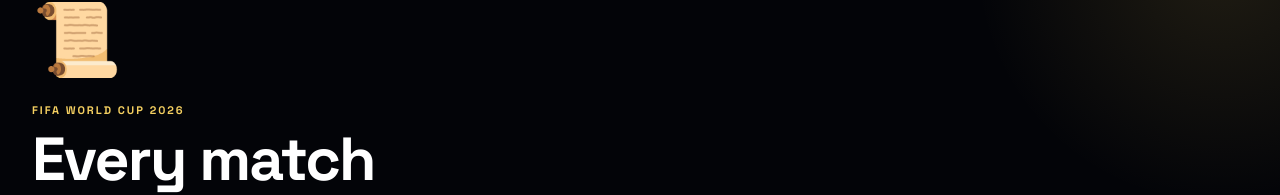
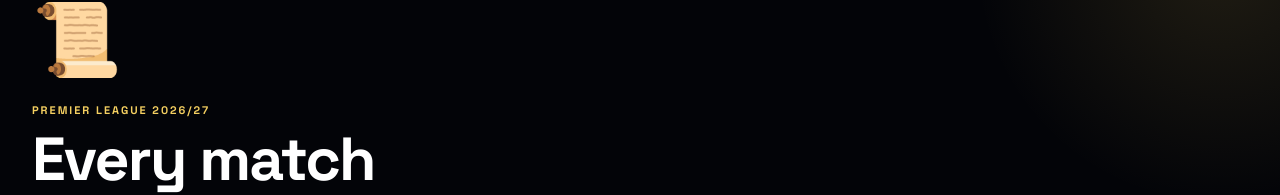
Before and after one commit to saisrikiran25-ctrl/GuessTheScript, a React (Vite) app: page /#/welcome in a window 1280 px wide. Shown: the part 172-367 px from the top of the page. Built offline with nearby package versions, Linux system fonts and the light colour scheme; no server answers; the database is empty.

Commit message:
feat: rebrand to Premier League 2026/27 GW1 — 10 fixtures, leaderboard, home tabs, share cards and onboarding

```diff
--- a/src/components/layout/ScreenHeader.tsx
+++ b/src/components/layout/ScreenHeader.tsx
@@ -182,7 +182,7 @@
             marginTop: '3px',
           }}
         >
-          FIFA World Cup 2026
+          Premier League 2026/27
         </span>
       </div>
     </div>
--- a/src/data/matches.ts
+++ b/src/data/matches.ts
@@ -1,133 +1,276 @@
 import type { Match } from '@/types';
 import { ALL_SCRIPTS, SIDE_PREDICTION_SETS } from './scripts';
 
-// ─── Match Data — 2026 FIFA World Cup Semis, Third Place & Final ──────────
-// Based on actual FIFA World Cup 2026 tournament dates.
-// Clean seed data: all matches start as upcoming.
+// ─── Match Data — Premier League 2026/27 · Gameweek 1 ───────
+// All kickoff times stored as UTC. BST = UTC+1.
 
 export const MATCHES: Match[] = [
-  // ─────────────────────────────────────────────────────────
-  // SEMIFINAL 1
-  // ─────────────────────────────────────────────────────────
+
+  // ─── Friday 21 Aug · 20:00 BST (19:00 UTC) ──────────────
   {
-    id: 'sf1',
-    label: 'Semifinal 1',
-    sublabel: 'FIFA World Cup 2026',
+    id: 'gw1_m1',
+    label: 'Gameweek 1 · Match 1',
+    sublabel: 'Premier League 2026/27',
     teamA: {
-      id: 'fra',
-      name: 'France',
-      shortCode: 'FRA',
-      flagEmoji: '🇫🇷',
-      primaryColor: '#002395',
-      flagCode: 'fr',
+      id: 'ars',
+      name: 'Arsenal',
+      shortCode: 'ARS',
+      flagEmoji: '🔴',
+      primaryColor: '#EF0107',
     },
     teamB: {
-      id: 'esp',
-      name: 'Spain',
-      shortCode: 'ESP',
-      flagEmoji: '🇪🇸',
-      primaryColor: '#AA151B',
-      flagCode: 'es',
+      id: 'cov',
+      name: 'Coventry City',
+      shortCode: 'COV',
+      flagEmoji: '⚽',
+      primaryColor: '#005FA4',
     },
-    kickoff: '2026-07-14T19:00:00Z', // 3:00 PM ET
+    kickoff: '2026-08-21T19:00:00Z',
     status: 'upcoming',
-    venue: 'AT&T Stadium',
-    city: 'Dallas',
+    venue: 'Emirates Stadium',
+    city: 'London',
     scripts: ALL_SCRIPTS,
     sideOptions: SIDE_PREDICTION_SETS.default,
   },
 
-  // ─────────────────────────────────────────────────────────
-  // SEMIFINAL 2
-  // ─────────────────────────────────────────────────────────
+  // ─── Saturday 22 Aug · 12:30 BST (11:30 UTC) ────────────
   {
-    id: 'sf2',
-    label: 'Semifinal 2',
-    sublabel: 'FIFA World Cup 2026',
+    id: 'gw1_m2',
+    label: 'Gameweek 1 · Match 2',
+    sublabel: 'Premier League 2026/27',
     teamA: {
-      id: 'arg',
-      name: 'Argentina',
-      shortCode: 'ARG',
-      flagEmoji: '🇦🇷',
-      primaryColor: '#74ACDF',
-      flagCode: 'ar',
+      id: 'hul',
+      name: 'Hull City',
+      shortCode: 'HUL',
+      flagEmoji: '🐯',
+      primaryColor: '#F5A12D',
     },
     teamB: {
-      id: 'eng',
-      name: 'England',
-      shortCode: 'ENG',
-      flagEmoji: '🏴󠁧󠁢󠁥󠁮󠁧󠁿',
-      primaryColor: '#CE1126',
-      flagCode: 'gb-eng',
+      id: 'mun',
+      name: 'Manchester United',
+      shortCode: 'MUN',
+      flagEmoji: '🔴',
+      primaryColor: '#DA020E',
     },
-    kickoff: '2026-07-15T19:00:00Z', // 3:00 PM ET
+    kickoff: '2026-08-22T11:30:00Z',
     status: 'upcoming',
-    venue: 'Mercedes-Benz Stadium',
-    city: 'Atlanta',
+    venue: 'MKM Stadium',
+    city: 'Hull',
     scripts: ALL_SCRIPTS,
     sideOptions: SIDE_PREDICTION_SETS.default,
   },
 
-  // ─────────────────────────────────────────────────────────
-  // THIRD PLACE PLAYOFF
-  // ─────────────────────────────────────────────────────────
+  // ─── Saturday 22 Aug · 15:00 BST (14:00 UTC) ────────────
   {
-    id: 'tp',
-    label: 'Third Place',
-    sublabel: 'FIFA World Cup 2026',
+    id: 'gw1_m3',
+    label: 'Gameweek 1 · Match 3',
+    sublabel: 'Premier League 2026/27',
     teamA: {
-      id: 'fra',
-      name: 'France',
-      shortCode: 'FRA',
-      flagEmoji: '🇫🇷',
-      primaryColor: '#002395',
-      flagCode: 'fr',
+      id: 'eve',
+      name: 'Everton',
+      shortCode: 'EVE',
+      flagEmoji: '🔵',
+      primaryColor: '#003399',
     },
     teamB: {
-      id: 'eng',
-      name: 'England',
-      shortCode: 'ENG',
-      flagEmoji: '🏴󠁧󠁢󠁥󠁮󠁧󠁿',
-      primaryColor: '#CE1126',
-      flagCode: 'gb-eng',
+      id: 'cry',
+      name: 'Crystal Palace',
+      shortCode: 'CRY',
+      flagEmoji: '🦅',
+      primaryColor: '#1B458F',
     },
-    kickoff: '2026-07-18T19:00:00Z', // 3:00 PM ET
+    kickoff: '2026-08-22T14:00:00Z',
     status: 'upcoming',
-    venue: 'Estadio Azteca',
-    city: 'Mexico City',
+    venue: 'Goodison Park',
+    city: 'Liverpool',
     scripts: ALL_SCRIPTS,
     sideOptions: SIDE_PREDICTION_SETS.default,
   },
 
-  // ─────────────────────────────────────────────────────────
-  // FINAL
-  // ─────────────────────────────────────────────────────────
   {
-    id: 'final',
-    label: 'The Final',
-    sublabel: 'FIFA World Cup 2026',
+    id: 'gw1_m4',
+    label: 'Gameweek 1 · Match 4',
+    sublabel: 'Premier League 2026/27',
     teamA: {
-      id: 'esp',
-      name: 'Spain',
-      shortCode: 'ESP',
-      flagEmoji: '🇪🇸',
-      primaryColor: '#AA151B',
-      flagCode: 'es',
+      id: 'ips',
+      name: 'Ipswich Town',
+      shortCode: 'IPS',
+      flagEmoji: '🔵',
+      primaryColor: '#3A64A3',
     },
     teamB: {
-      id: 'arg',
-      name: 'Argentina',
-      shortCode: 'ARG',
-      flagEmoji: '🇦🇷',
-      primaryColor: '#74ACDF',
-      flagCode: 'ar',
+      id: 'sun',
+      name: 'Sunderland',
+      shortCode: 'SUN',
+      flagEmoji: '🔴',
+      primaryColor: '#EB172B',
     },
-    kickoff: '2026-07-19T19:00:00Z', // 3:00 PM ET
+    kickoff: '2026-08-22T14:00:00Z',
     status: 'upcoming',
-    venue: 'MetLife Stadium',
-    city: 'New York / New Jersey',
+    venue: 'Portman Road',
+    city: 'Ipswich',
     scripts: ALL_SCRIPTS,
-    sideOptions: SIDE_PREDICTION_SETS.final,
+    sideOptions: SIDE_PREDICTION_SETS.default,
+  },
+
+  {
+    id: 'gw1_m5',
+    label: 'Gameweek 1 · Match 5',
+    sublabel: 'Premier League 2026/27',
+    teamA: {
+      id: 'nfo',
+      name: 'Nottingham Forest',
+      shortCode: 'NFO',
+      flagEmoji: '🌳',
+      primaryColor: '#DD0000',
+    },
+    teamB: {
+      id: 'lee',
+      name: 'Leeds United',
+      shortCode: 'LEE',
+      flagEmoji: '⚪',
+      primaryColor: '#FFCD00',
+    },
+    kickoff: '2026-08-22T14:00:00Z',
+    status: 'upcoming',
+    venue: 'City Ground',
+    city: 'Nottingham',
+    scripts: ALL_SCRIPTS,
+    sideOptions: SIDE_PREDICTION_SETS.default,
+  },
+
+  // ─── Saturday 22 Aug · 17:30 BST (16:30 UTC) ────────────
+  {
+    id: 'gw1_m6',
+    label: 'Gameweek 1 · Match 6',
+    sublabel: 'Premier League 2026/27',
+    teamA: {
+      id: 'bre',
+      name: 'Brentford',
+      shortCode: 'BRE',
+      flagEmoji: '⚪',
+      primaryColor: '#E30613',
+    },
+    teamB: {
+      id: 'spu',
+      name: 'Tottenham Hotspur',
+      shortCode: 'SPU',
+      flagEmoji: '🐓',
+      primaryColor: '#132257',
+    },
+    kickoff: '2026-08-22T16:30:00Z',
+    status: 'upcoming',
+    venue: 'Gtech Community Stadium',
+    city: 'London',
+    scripts: ALL_SCRIPTS,
+    sideOptions: SIDE_PREDICTION_SETS.default,
+  },
+
+  // ─── Sunday 23 Aug · 14:00 BST (13:00 UTC) ──────────────
+  {
+    id: 'gw1_m7',
+    label: 'Gameweek 1 · Match 7',
+    sublabel: 'Premier League 2026/27',
+    teamA: {
+      id: 'bha',
+      name: 'Brighton',
+      shortCode: 'BHA',
+      flagEmoji: '🔵',
+      primaryColor: '#0057B8',
+    },
+    teamB: {
+      id: 'avl',
+      name: 'Aston Villa',
+      shortCode: 'AVL',
+      flagEmoji: '🦁',
+      primaryColor: '#670E36',
+    },
+    kickoff: '2026-08-23T13:00:00Z',
+    status: 'upcoming',
+    venue: 'Amex Stadium',
+    city: 'Brighton',
+    scripts: ALL_SCRIPTS,
+    sideOptions: SIDE_PREDICTION_SETS.default,
+  },
+
+  {
+    id: 'gw1_m8',
+    label: 'Gameweek 1 · Match 8',
+    sublabel: 'Premier League 2026/27',
+    teamA: {
+      id: 'mci',
+      name: 'Manchester City',
+      shortCode: 'MCI',
+      flagEmoji: '🔵',
+      primaryColor: '#6CABDD',
+    },
+    teamB: {
+      id: 'bou',
+      name: 'Bournemouth',
+      shortCode: 'BOU',
+      flagEmoji: '🍒',
+      primaryColor: '#DA291C',
+    },
+    kickoff: '2026-08-23T13:00:00Z',
+    status: 'upcoming',
+    venue: 'Etihad Stadium',
+    city: 'Manchester',
+    scripts: ALL_SCRIPTS,
+    sideOptions: SIDE_PREDICTION_SETS.default,
+  },
+
+  // ─── Sunday 23 Aug · 16:30 BST (15:30 UTC) ──────────────
+  {
+    id: 'gw1_m9',
+    label: 'Gameweek 1 · Match 9',
+    sublabel: 'Premier League 2026/27',
+    teamA: {
+      id: 'new',
+      name: 'Newcastle United',
+      shortCode: 'NEW',
+      flagEmoji: '⚫',
+      primaryColor: '#241F20',
+    },
+    teamB: {
+      id: 'liv',
+      name: 'Liverpool',
+      shortCode: 'LIV',
+      flagEmoji: '🔴',
+      primaryColor: '#C8102E',
+    },
+    kickoff: '2026-08-23T15:30:00Z',
+    status: 'upcoming',
+    venue: 'St. James\' Park',
+    city: 'Newcastle',
+    scripts: ALL_SCRIPTS,
+    sideOptions: SIDE_PREDICTION_SETS.default,
+  },
+
+  // ─── Monday 24 Aug · 20:00 BST (19:00 UTC) ──────────────
+  {
+    id: 'gw1_m10',
+    label: 'Gameweek 1 · Match 10',
+    sublabel: 'Premier League 2026/27',
+    teamA: {
+      id: 'ful',
+      name: 'Fulham',
+      shortCode: 'FUL',
+      flagEmoji: '⚫',
+      primaryColor: '#CC0000',
+    },
+    teamB: {
+      id: 'che',
+      name: 'Chelsea',
+      shortCode: 'CHE',
+      flagEmoji: '🔵',
+      primaryColor: '#034694',
+    },
+    kickoff: '2026-08-24T19:00:00Z',
+    status: 'upcoming',
+    venue: 'Craven Cottage',
+    city: 'London',
+    scripts: ALL_SCRIPTS,
+    sideOptions: SIDE_PREDICTION_SETS.default,
   },
 ];
 
@@ -136,5 +279,5 @@
 }
 
 export function getMatchOrder(): string[] {
-  return ['sf1', 'sf2', 'tp', 'final'];
+  return MATCHES.map((m) => m.id);
 }
--- a/src/screens/Home.tsx
+++ b/src/screens/Home.tsx
@@ -16,7 +16,7 @@
   const navigate = useNavigate();
   const player = playerState.player;
 
-  const [stageFilter, setStageFilter] = useState<'all' | 'semifinal' | 'final'>('all');
+  const [stageFilter, setStageFilter] = useState<'all' | 'fri' | 'sat' | 'sun' | 'mon'>('all');
 
   useEffect(() => {
     Analytics.appOpen(player?.isGuest ?? true);
@@ -36,8 +36,15 @@
   const tournamentScore = player?.tournamentScore ?? 0;
 
   const filteredMatches = matchState.matches.filter((m) => {
-    if (stageFilter === 'semifinal') return m.id.startsWith('sf');
-    if (stageFilter === 'final') return m.id === 'final';
+    if (stageFilter === 'all') return true;
+    const kickoff = new Date(m.kickoff);
+    // Convert UTC to BST (UTC+1) for day comparison
+    const bstDate = new Date(kickoff.getTime() + 60 * 60 * 1000);
+    const day = bstDate.getUTCDay(); // 0=Sun, 1=Mon, 2=Tue, 5=Fri, 6=Sat
+    if (stageFilter === 'fri') return day === 5;
+    if (stageFilter === 'sat') return day === 6;
+    if (stageFilter === 'sun') return day === 0;
+    if (stageFilter === 'mon') return day === 1;
     return true;
   });
 
@@ -128,7 +135,7 @@
             }}
           >
             <span style={{ width: 6, height: 6, borderRadius: '50%', background: 'var(--color-accent)' }} />
-            Knockout Oracle · MetLife & Rose Bowl
+            Premier League 2026/27 · Gameweek 1
           </div>
 
           <h1 className="type-h1 font-display" style={{ color: 'var(--color-text-primary)', fontSize: '2.2rem' }}>
@@ -194,7 +201,7 @@
                 color: 'var(--color-text-muted)',
               }}
             >
-              The Fixture Pass
+              Gameweek 1 Fixtures
             </h2>
 
             <div
@@ -206,7 +213,7 @@
                 border: '1px solid var(--color-border)',
               }}
             >
-              {(['all', 'semifinal', 'final'] as const).map((tab) => (
+              {(['all', 'fri', 'sat', 'sun', 'mon'] as const).map((tab) => (
                 <button
                   key={tab}
                   onClick={() => {
@@ -214,7 +221,7 @@
                     setStageFilter(tab);
                   }}
                   style={{
-                    padding: '4px 12px',
+                    padding: '4px 10px',
                     borderRadius: 'var(--radius-full)',
                     fontSize: '10px',
                     fontFamily: 'var(--font-display)',
@@ -227,7 +234,7 @@
                     letterSpacing: '0.06em',
                   }}
                 >
-                  {tab === 'all' ? 'All' : tab === 'semifinal' ? 'Semis' : 'Final'}
+                  {tab === 'all' ? 'All' : tab === 'fri' ? 'Fri' : tab === 'sat' ? 'Sat' : tab === 'sun' ? 'Sun' : 'Mon'}
                 </button>
               ))}
             </div>
--- a/src/screens/Onboarding.tsx
+++ b/src/screens/Onboarding.tsx
@@ -8,7 +8,7 @@
 const SLIDES = [
   {
     id: 1,
-    eyebrow: 'FIFA World Cup 2026',
+    eyebrow: 'Premier League 2026/27',
     headline: 'Every match\nhas a script.',
     sub: 'Tactile openers. High press chaos. Penalty shootouts. Football writes legendary stories.',
     icon: '📜',
--- a/src/utils/shareCard.ts
+++ b/src/utils/shareCard.ts
@@ -105,7 +105,7 @@
   ctx.font = '800 12px "Space Grotesk", sans-serif';
   ctx.letterSpacing = '4px';
   ctx.textAlign = 'center';
-  ctx.fillText('OFFICIAL MATCH PASS · FIFA WORLD CUP 2026', W / 2, p + 36);
+  ctx.fillText('OFFICIAL MATCH PASS · PREMIER LEAGUE 2026/27', W / 2, p + 36);
 
   const titleGrad = ctx.createLinearGradient(W / 2 - 200, 0, W / 2 + 200, 0);
   titleGrad.addColorStop(0, '#FFFFFF');
@@ -355,7 +355,7 @@
   ctx.font = '800 15px "Space Grotesk", sans-serif';
   ctx.letterSpacing = '0.5px';
   ctx.textAlign = 'center';
-  ctx.fillText('PREDICT THE WORLD CUP KNOCKOUT NARRATIVE', W / 2, footerY + 32);
+  ctx.fillText('PREDICT THE PREMIER LEAGUE MATCH NARRATIVE', W / 2, footerY + 32);
 
   ctx.fillStyle = '#F5D061';
   ctx.font = '800 14px "Space Grotesk", sans-serif';
@@ -400,7 +400,7 @@
   if (navigator.canShare && navigator.canShare({ files: [file] })) {
     await navigator.share({
       files: [file],
-      title: 'Guess the Script — World Cup Oracle Pass',
+      title: 'Guess the Script — Premier League 2026/27',
       text: 'I called the match narrative before kickoff. Think you can read football better?',
     });
     return 'shared';
```
Also changed, not shown: src/screens/Leaderboard.tsx (+12 -6 lines).
